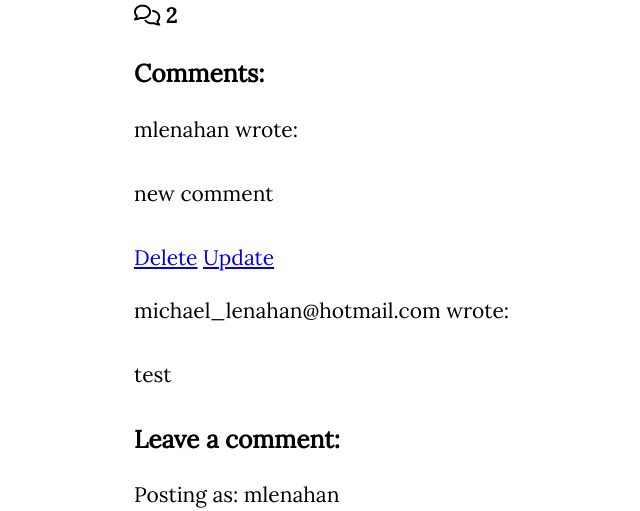
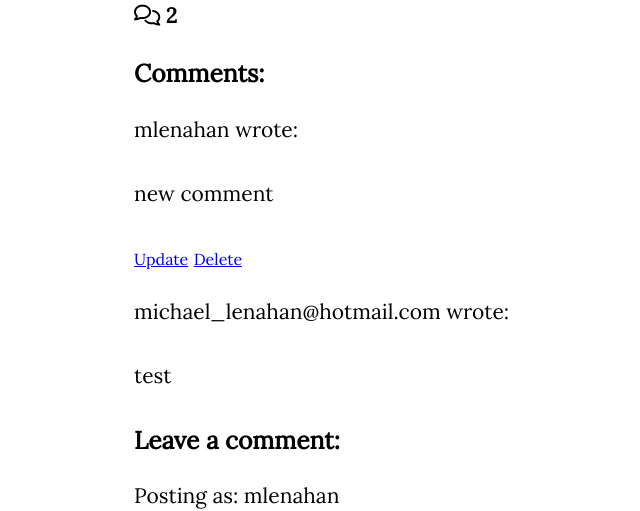
Before and after one commit to Code-Institute-Submissions/mlenahan-Johnpooch.dog_SepResub, a Django app: a page that uses templates/post_detail.html in a window 1280 px wide. Shown: the part 2226-2737 px from the top of the page, without its empty margins (166-806 px from the left). Run offline with Django 3.2, Linux system fonts and the light colour scheme; a user stored in the database is signed in; data comes from the database, SQL or seed files in the repository; some libraries are stand-ins or nearby versions; some web fonts are replaced.

Commit message:
add styling to delete and update buttons

```diff
--- a/static/css/style.css
+++ b/static/css/style.css
@@ -315,6 +315,10 @@ input:checked + .slider:before {
     font-size: x-small;
  }
 
+ .update-delete {
+   font-size: 16px;
+ }
+
  @media only screen and (max-width: 900px) {
     .pre-footer {
       padding-left: 32px;
--- a/templates/post_detail.html
+++ b/templates/post_detail.html
@@ -55,8 +55,8 @@
                             {{ comment.body | linebreaks }}
                         </div>
                         {% if user.is_authenticated and user == comment.created_by %}
-                        <a class="text-danger" href="{% url 'delete_comment' comment.id %}">Delete</a>
-                        <a class="text-danger" href="{% url 'update_comment' comment.id %}">Update</a>
+                        <a class="update-delete" href="{% url 'update_comment' comment.id %}">Update</a>
+                        <a class="update-delete" href="{% url 'delete_comment' comment.id %}">Delete</a>
                         {% endif %}
                         {% endfor %}
                     </div>
```
